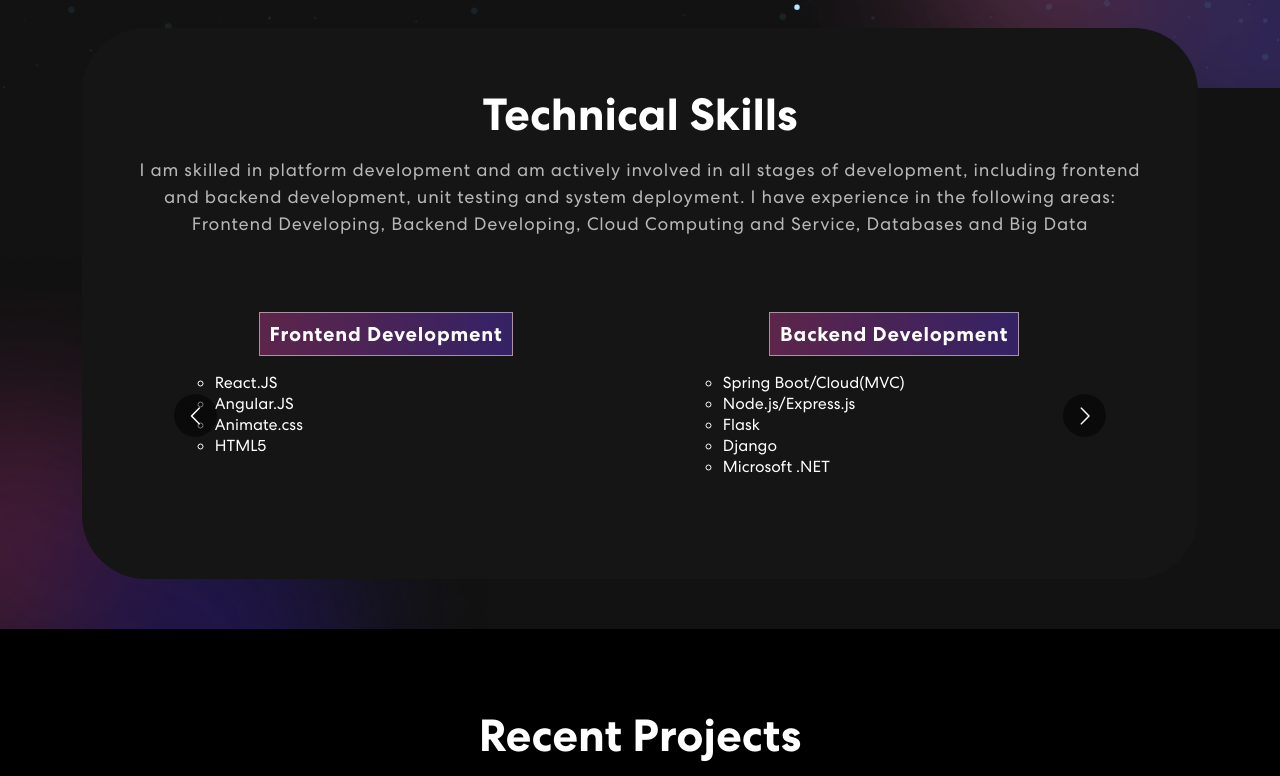
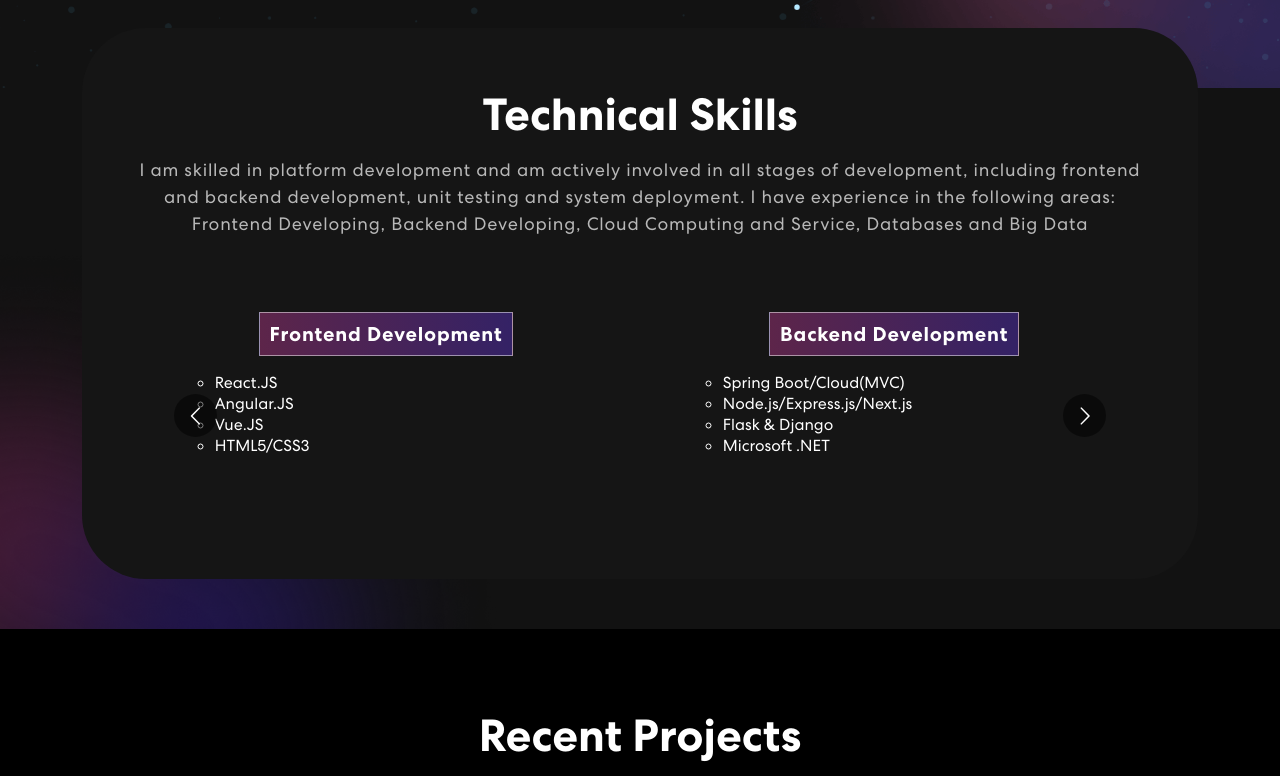
Before and after one commit to shuw1101/personal_portfolio, a React (Create React App) app: page /skills in a window 1280 px wide. Shown: the part 684-1460 px from the top of the page. Built offline with nearby package versions, Linux system fonts and the light colour scheme.

Commit message:
update projects

```diff
--- a/src/components/Skills.js
+++ b/src/components/Skills.js
@@ -45,8 +45,8 @@
                                 <ul className = "skilllist">
                                   <li>React.JS</li>
                                   <li>Angular.JS</li>
-                                  <li>Animate.css</li>
-                                  <li>HTML5</li>
+                                  <li>Vue.JS</li>
+                                  <li>HTML5/CSS3</li>
                                 </ul>
 
                             </div>
@@ -54,9 +54,8 @@
                               <span className="skilltagline">Backend Development</span>
                               <ul className = "skilllist">
                                 <li>Spring Boot/Cloud(MVC)</li>
-                                <li>Node.js/Express.js</li>
-                                <li>Flask</li>
-                                <li>Django</li>
+                                <li>Node.js/Express.js/Next.js</li>
+                                <li>Flask & Django</li>
                                 <li>Microsoft .NET</li>
                               </ul>
                             </div>
@@ -72,12 +71,12 @@
                               <span className="skilltagline">Databases & Big Data</span>
                                   <ul className = "skilllist">
                                     <li>PostgreSQL & GraphQL</li>
+                                    <li>Microsoft SQL Server & T-SQL</li>
                                     <li>MySQL</li>
-                                    <li>Hadoop & HBase</li>
+                                    <li>Hadoop & HBase & Kafka</li>
                                     <li>Redis</li>
                                     <li>MongoDB</li>
                                     <li>Elastic Search</li>
-                                    <li>Kafka</li>
                                   </ul>
                             </div>
                             <div className="item">
```
